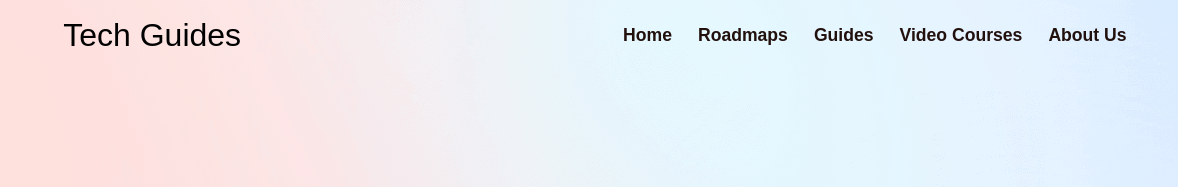
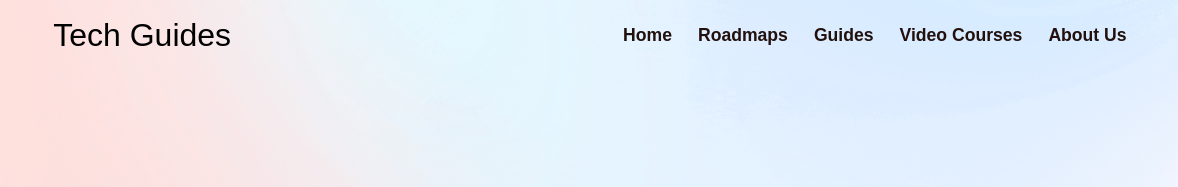
Before and after one commit to prathviksankaliya/Tech-Guides, a plain HTML site: page index.html in a window 1280 px wide. Shown: the top 187 px of the page, 102-1280 px from the left. Drawn offline with Linux system fonts and the light colour scheme.

Commit message:
First Phase

```diff
--- a/css/style.css
+++ b/css/style.css
@@ -42,7 +42,7 @@ header{
 .title{
 	font-size:xx-large;
 	color:black;
-	margin-left: -240px;
+	margin-left: -250px;
 }
 .navbar{
 	display: flex;
@@ -57,13 +57,6 @@ header{
 .navbar a:hover{
 	color: var(--main-color);
 }
-/* #menu-icon{
-	font-size: 34px;
-	color: var(--text-color);
-	z-index: 10001;
-	cursor: pointer;
-	display: none;
-} */
 
 #page-header{
     background-image: url("../img/banner.jpg");
@@ -87,16 +80,16 @@ section{
 	padding: 80px 13%;
 }
 .home{
-	/* position: relative; */
+	position: relative;
 	height: 100vh;
 	width: 100%;
-	/* padding-top: 50px; */
+	padding-top: 50px;
 	background: url(../img/background.png);
-	/* background-size: cover; */
-	/* background-position: center; */
+	background-size: cover;
+	background-position: center;
 	display: grid;
 	grid-template-columns: repeat(2, 1fr);
-	/* gap: 1rem; */
+	gap: 1rem;
 	align-items: center;
 }
 .home-text h1{
```
